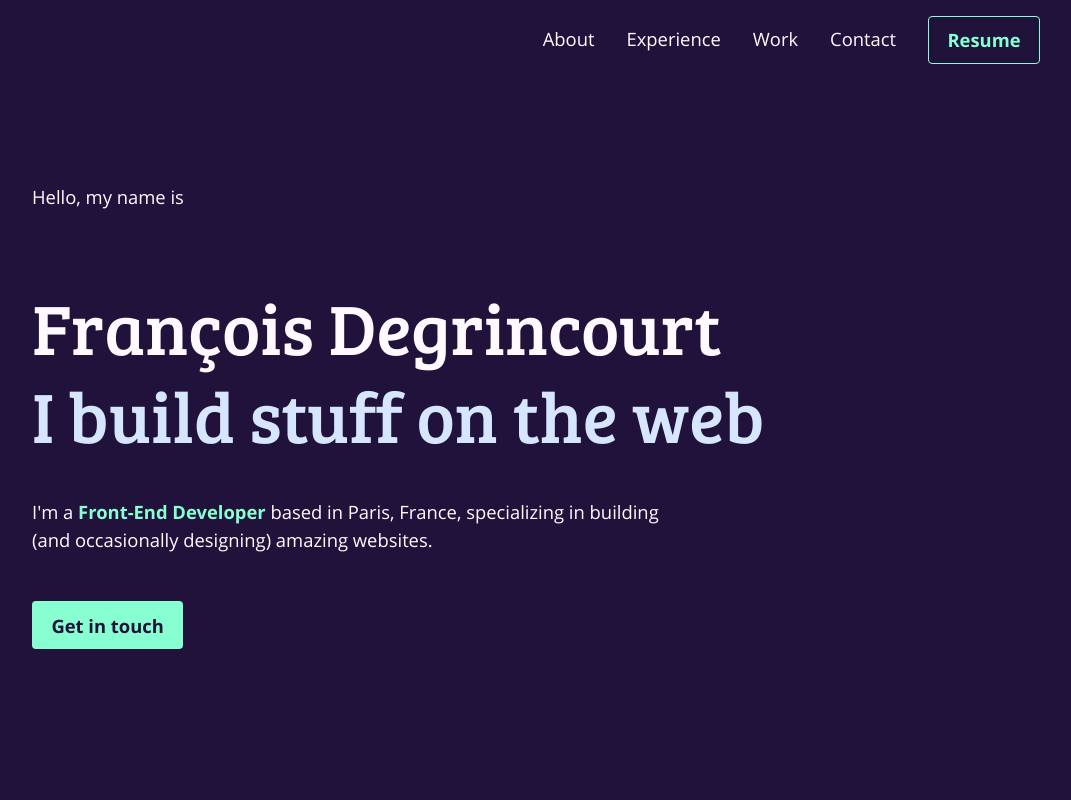
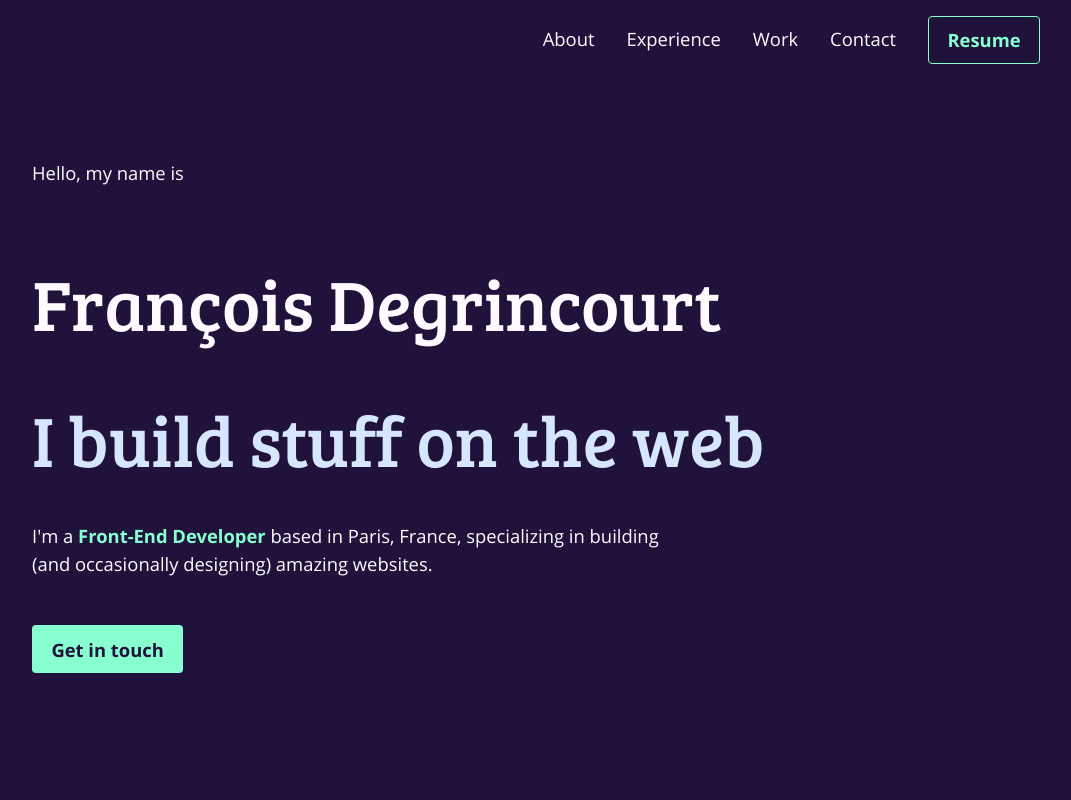
Before and after one commit to fr2Dev/portfolio-v3, a React (Create React App) app: page / in a window 1280 px wide. Shown: the top 800 px of the page, without its empty margins (104-1175 px from the left). Built offline with nearby package versions, Linux system fonts and the light colour scheme.

Commit message:
[ADD] delay on animationOnScroll

```diff
--- a/src/components/animationOnScroll.tsx
+++ b/src/components/animationOnScroll.tsx
@@ -5,11 +5,13 @@ type origin = 'top' | 'right' | 'left' | 'bottom';
 interface DivStyledProps {
   animate: boolean;
   from: origin;
+  delay?: number;
 }
 interface DivProps {
   children: React.ReactNode;
   from: origin;
   noScroll?: boolean;
+  delay?: number;
 }
 
 const getTransformValues = (origin: origin) => {
@@ -59,9 +61,10 @@ const Wrapper = styled.div<DivStyledProps>`
   }}
   transition: opacity var(--transition), transform var(--transition);
   transition-duration: 0.75s;
+  transition-delay: ${({ delay }) => `${delay}s`};
 `;
 
-const AnimationOnScroll = ({ children, from, noScroll }: DivProps) => {
+const AnimationOnScroll = ({ children, from, delay, noScroll }: DivProps) => {
   const [show, doShow] = useState(false);
   const ref = useRef(null);
 
@@ -83,7 +86,7 @@ const AnimationOnScroll = ({ children, from, noScroll }: DivProps) => {
   }, []);
   return (
     <>
-      <Wrapper animate={show} from={from} ref={ref}>
+      <Wrapper animate={show} from={from} delay={delay} ref={ref}>
         {children}
       </Wrapper>
     </>
--- a/src/components/blocks/sectionHero.tsx
+++ b/src/components/blocks/sectionHero.tsx
@@ -8,6 +8,8 @@ const SectionHero = () => {
       <p>Hello, my name is</p>
       <AnimationOnScroll from="left" noScroll>
         <h1>François Degrincourt</h1>
+      </AnimationOnScroll>
+      <AnimationOnScroll from="left" delay={1.25} noScroll>
         <h2>I build stuff on the web</h2>
       </AnimationOnScroll>
       <Introduction>
```
